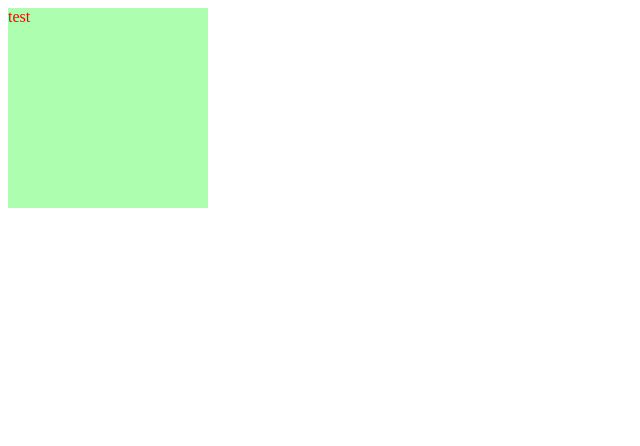
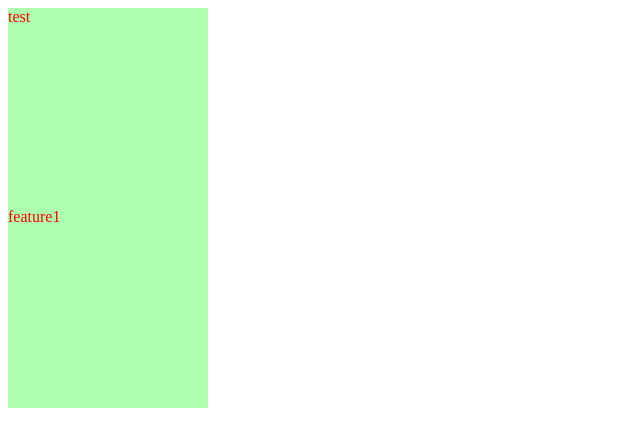
Before and after one commit to xiaoffe/gitTeamWorkTest, a plain HTML site: page index.html in a window 1280 px wide. Shown: the whole page, without its empty margins (0-640 px from the left). Drawn offline with Linux system fonts and the light colour scheme.

Commit message:
feature1

```diff
--- a/index.html
+++ b/index.html
@@ -9,5 +9,8 @@
 <div class="stupid">
   test
 </div>
+<div class="stupid">
+  feature1
+</div>
 </body>
 </html>
```
